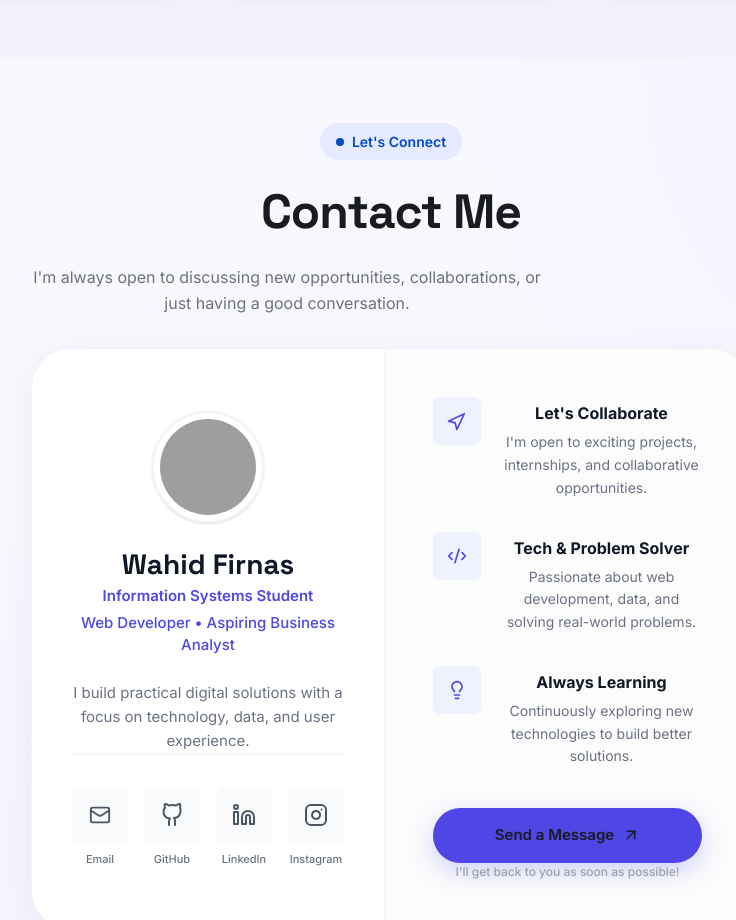
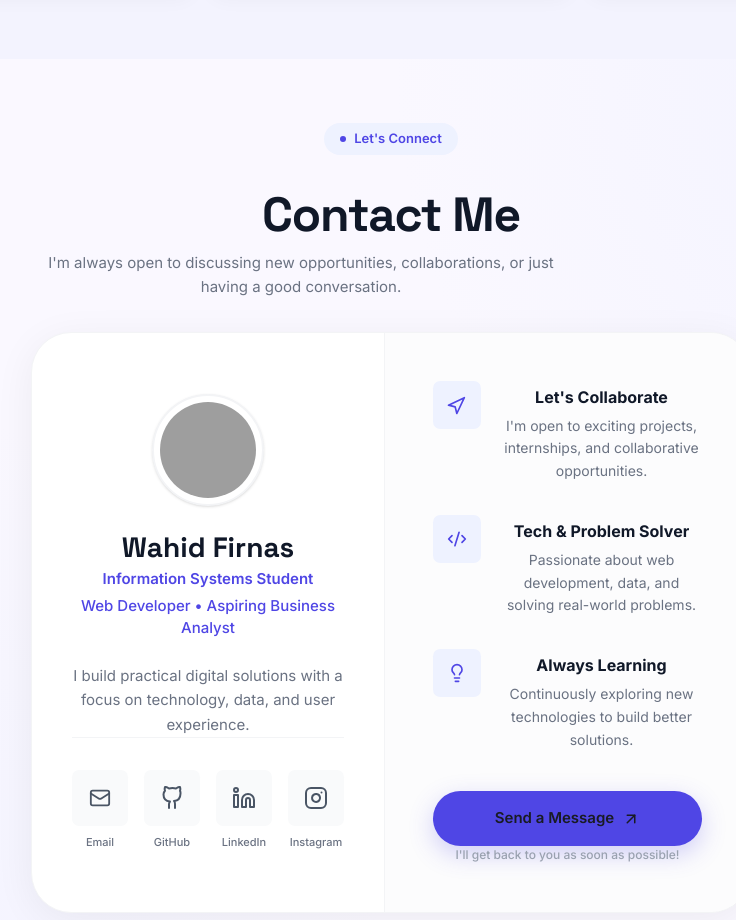
Before and after one commit to firnassw/Portofolio, a Next.js app: page / in a window 1280 px wide. Shown: the part 5820-6740 px from the top of the page, without its empty margins (249-985 px from the left). Built offline with nearby package versions, Linux system fonts and the light colour scheme; grey boxes are pictures that could not be loaded; a web font is replaced by a local one.

Commit message:
Tidy up contact section header

```diff
--- a/src/app/page.tsx
+++ b/src/app/page.tsx
@@ -1081,11 +1081,12 @@ export default function Home() {
     <section className="section section-tint contact-hero-section" id="contact">
       <div className="section-inner contact-grid-new">
         <div className="contact-content-container w-full">
-          <div className="pill-label" style={{ margin: "0 auto 1rem", display: "inline-flex", alignSelf: "center" }}>
-            <span className="dot"></span> Let's Connect
+          <div className="flex items-center justify-center gap-2 px-4 py-1.5 mb-6 mx-auto w-fit rounded-full bg-[#EEF2FF] dark:bg-[#4F46E5]/10 text-[#4F46E5] dark:text-[#818cf8] text-[13px] font-semibold">
+            <div className="w-1.5 h-1.5 rounded-full bg-[#4F46E5] dark:bg-[#818cf8]" />
+            Let's Connect
           </div>
-          <h2 className="contact-title" style={{ marginBottom: "1rem", textAlign: "center" }}>Contact Me</h2>
-          <p className="text-center text-gray-500 dark:text-gray-400 mb-8 max-w-lg mx-auto leading-relaxed">
+          <h2 className="text-[40px] md:text-[48px] font-extrabold text-center text-gray-900 dark:text-white mb-4 tracking-tight">Contact Me</h2>
+          <p className="text-center text-[15px] text-gray-500 dark:text-gray-400 mb-12 max-w-[540px] mx-auto leading-relaxed">
             I'm always open to discussing new opportunities, collaborations, or just having a good conversation.
           </p>
 
```
